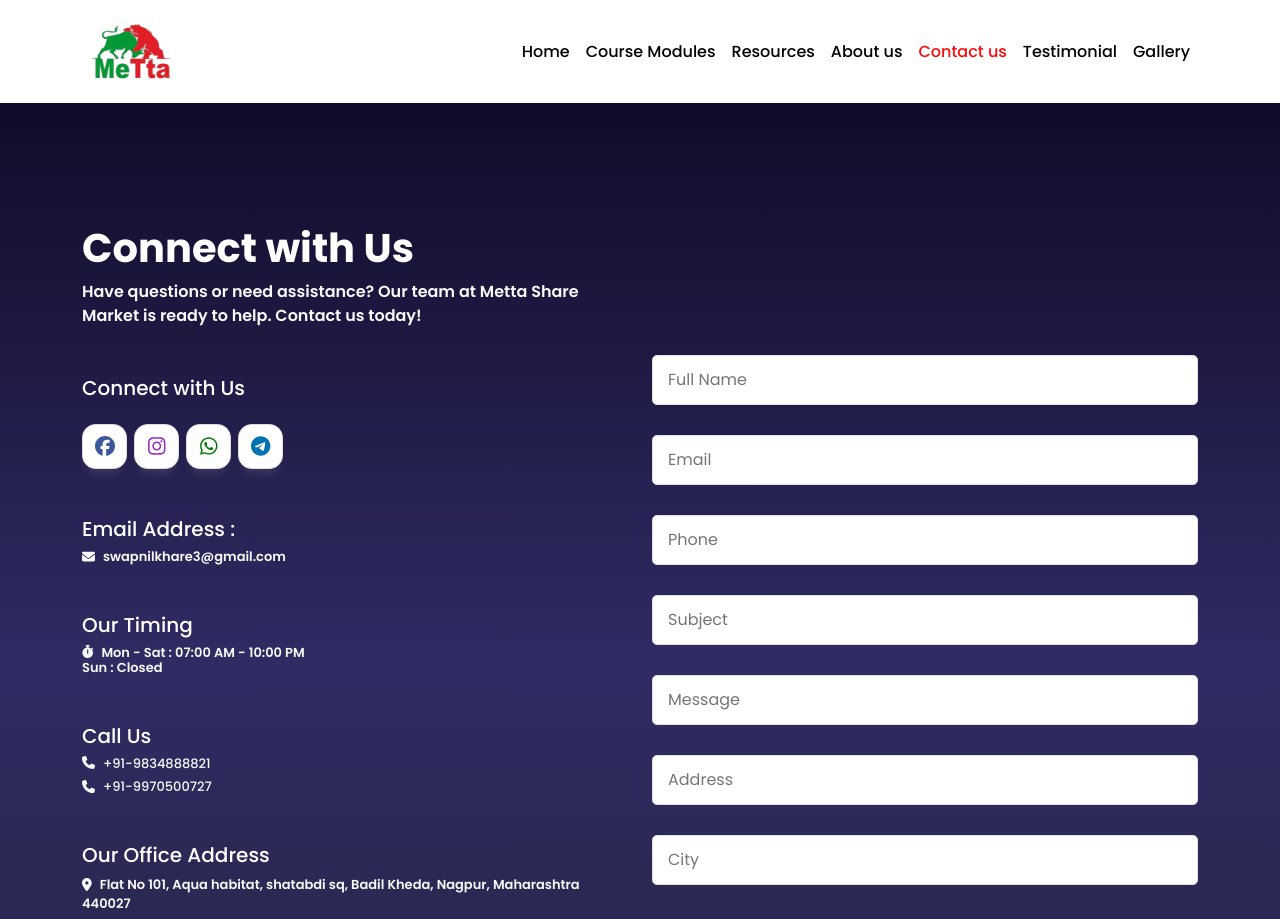
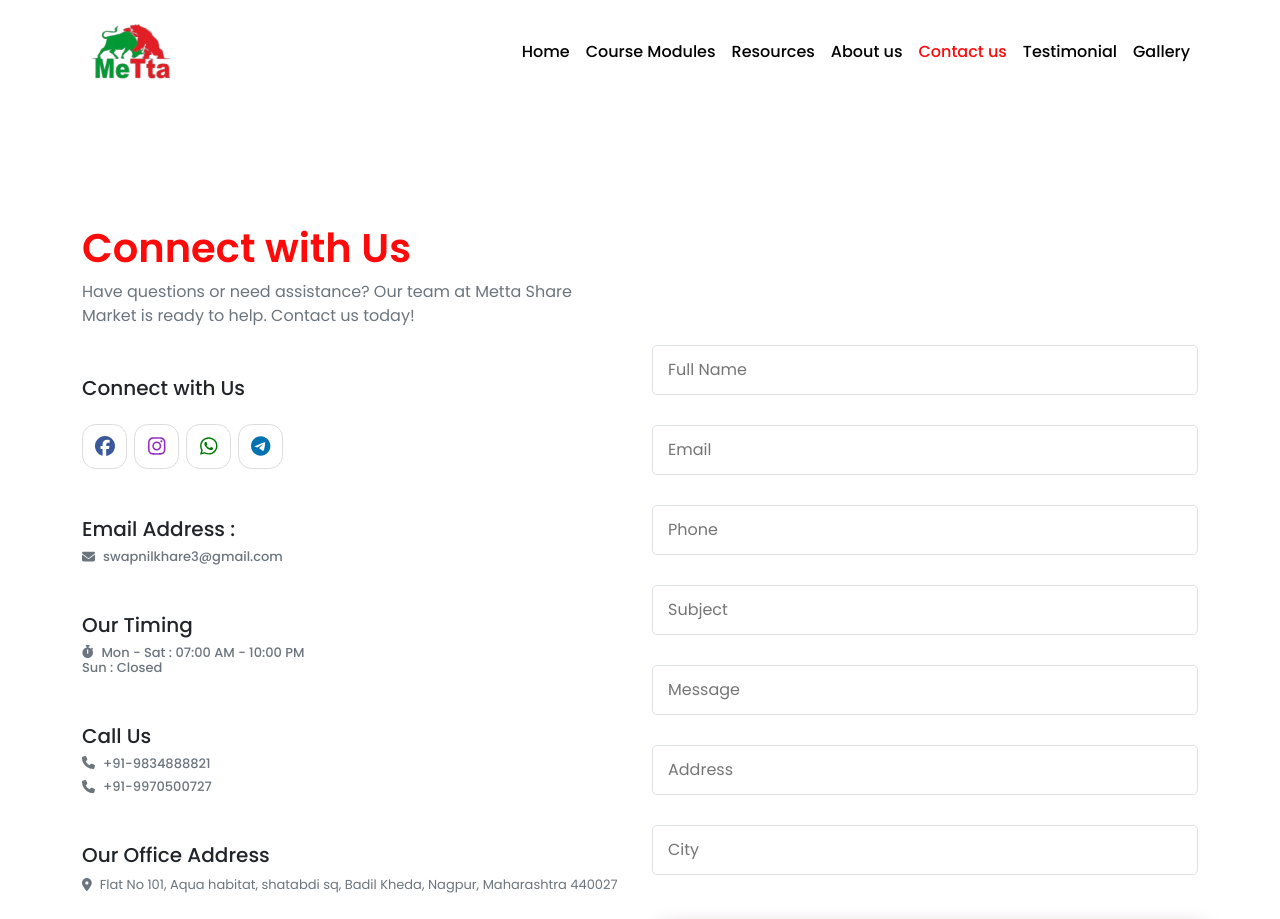
Before and after one commit to Ayush-mahajan-125/Metta-app, a React (Create React App) app: page /contact-us in a window 1280 px wide. Shown: the top 919 px of the page. Built offline with nearby package versions, Linux system fonts and the light colour scheme.

Commit message:
worked on light theme

```diff
--- a/src/Components/About/About.js
+++ b/src/Components/About/About.js
@@ -47,7 +47,7 @@ const About = () => {
       {/* What We Offer */}
       <div className="container msm-what-we-offer-section">
 
-        <h1 className="display-6 fw-bold text-orange mb-5 text-center"> What We Offer</h1>
+        <h1 className="display-6 fw-normal text-orange mb-5 text-center"> What We Offer</h1>
 
         <div className="row">
           {/*  */}
--- a/src/Components/Contact/Contact.js
+++ b/src/Components/Contact/Contact.js
@@ -55,11 +55,11 @@ const ContactForm = () => {
           <div className="col-sm-12 col-md-12 col-lg-6 col-xl-6">
 
             {/* heading */}
-            <h1 class="display-6 fw-bold text-white">Connect with Us</h1>
-            <p class=" text-light fw-normal mb-5 ">Have questions or need assistance? Our team at Metta Share Market is ready to help. Contact us today!</p>
+            <h1 class="display-6 fw-normal text-orange">Connect with Us</h1>
+            <p class=" text-secondary mb-5 ">Have questions or need assistance? Our team at Metta Share Market is ready to help. Contact us today!</p>
             {/* /heading */}
 
-            <h5 class="mb-4 text-white">Connect with Us</h5>
+            <h5 class="mb-4 text-dark">Connect with Us</h5>
             {/* social icons */}
             <ul class="social-menu mb-5">
               <li class="social-btn facebook" tooltip="Facebook">
@@ -78,31 +78,31 @@ const ContactForm = () => {
             {/* /social icons */}
 
             {/* email address */}
-            <h5 class="text-white">Email Address :</h5>
-            <h6 class="nav-item text-light fw-normal mb-5 msm-font-size"><span><FontAwesomeIcon icon={faEnvelope} className='pe-2 ' /></span>
+            <h5 class="text-dark">Email Address :</h5>
+            <h6 class="nav-item text-secondary mb-5 msm-font-size"><span><FontAwesomeIcon icon={faEnvelope} className='pe-2 ' /></span>
               swapnilkhare3@gmail.com</h6>
             {/* /email address */}
 
             {/* time */}
-            <h5 class="text-white">Our Timing</h5>
-            <h6 class="nav-item text-light fw-normal mb-5 msm-font-size"><span><FontAwesomeIcon icon={faStopwatch} className='pe-2 ' /></span>
+            <h5 class="text-dark">Our Timing</h5>
+            <h6 class="nav-item text-secondary mb-5 msm-font-size"><span><FontAwesomeIcon icon={faStopwatch} className='pe-2 ' /></span>
             Mon - Sat : 07:00 AM - 10:00 PM <br></br>
             Sun : Closed</h6>
             {/* /time */}
 
             {/* Call Us */}
-            <h5 class="text-white">Call Us</h5>
-            <h6 class="nav-item mb-2 text-light msm-font-size">  <span><FontAwesomeIcon icon={faPhone} className='pe-2  ' /></span>
+            <h5 class="text-dark">Call Us</h5>
+            <h6 class="nav-item mb-2 text-secondary msm-font-size">  <span><FontAwesomeIcon icon={faPhone} className='pe-2  ' /></span>
               +91-9834888821</h6>
 
-            <h6 class="nav-item mb-2 text-light mb-5 msm-font-size"><span><FontAwesomeIcon icon={faPhone} className='pe-2' /></span>
+            <h6 class="nav-item mb-2 text-secondary mb-5 msm-font-size"><span><FontAwesomeIcon icon={faPhone} className='pe-2' /></span>
               +91-9970500727</h6>
 
             {/* /Call Us */}
 
             {/* Address */}
-            <h5 class="text-white">Our Office Address</h5>
-            <p class=" text-light fw-normal mb-5 msm-font-size"> <FontAwesomeIcon icon={faLocationDot} className='pe-2 ' />Flat No 101, Aqua habitat, shatabdi sq, Badil Kheda, Nagpur, Maharashtra 440027</p>
+            <h5 class="text-dark">Our Office Address</h5>
+            <p class=" text-secondary mb-5 msm-font-size"> <FontAwesomeIcon icon={faLocationDot} className='pe-2 ' />Flat No 101, Aqua habitat, shatabdi sq, Badil Kheda, Nagpur, Maharashtra 440027</p>
             {/* /Address */}
 
             <div className="row">
--- a/src/Components/Contact/Contact.scss
+++ b/src/Components/Contact/Contact.scss
@@ -1,6 +1,4 @@
 .msm-contact-page-block {
-    background: linear-gradient(to bottom, #0f0c29, #302b63, #24243e);
-    // background-color: #111116;
 
     padding: 8rem 0rem;
 
```
